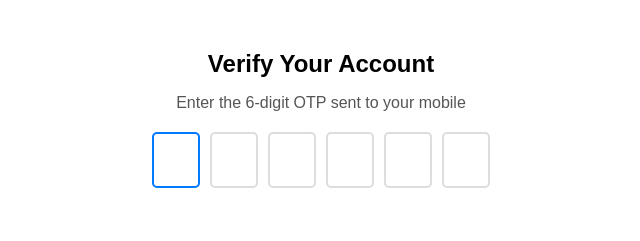
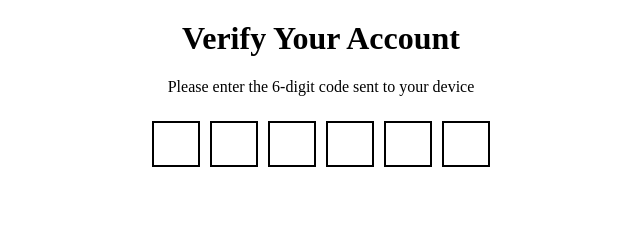
Before and after one commit to acciojob/OTP-Aditi0090, a website: page main.html in a window 1280 px wide. Shown: the whole page, without its empty margins (319-959 px from the left). Drawn offline with Linux system fonts and the light colour scheme.

Commit message:
created a submission

```diff
--- a/main.html
+++ b/main.html
@@ -1,26 +1,73 @@
 <!DOCTYPE html>
-<html lang="en">
+
+<html>
+
 <head>
-    <meta charset="UTF-8">
-    <meta name="viewport" content="width=device-width, initial-scale=1.0">
-    <title>OTP Verification</title>
-    <link rel="stylesheet" href="styles.css">
+	<link rel="stylesheet" href="styles.css">
+	<style>
+		#verification_heading {
+    text-align: center;
+    margin-top: 20px;
+}
+
+#verification_subtext {
+    text-align: center;
+    margin-top: 10px;
+}
+
+.code-container {
+    display: flex;
+    justify-content: center;
+    margin-top: 20px;
+}
+
+.code {
+    width: 40px;
+    height: 40px;
+    font-size: 20px;
+    text-align: center;
+    margin: 5px;
+    border: 2px solid #000;
+}
+
+	</style>
 </head>
+
 <body>
+	<h1 id="verification_heading">Verify Your Account</h1>
+    <p id="verification_subtext">Please enter the 6-digit code sent to your device</p>
+    <div class="code-container">
+        <input type="text" id="code-1" class="code" maxlength="1">
+        <input type="text" id="code-2" class="code" maxlength="1">
+        <input type="text" id="code-3" class="code" maxlength="1">
+        <input type="text" id="code-4" class="code" maxlength="1">
+        <input type="text" id="code-5" class="code" maxlength="1">
+        <input type="text" id="code-6" class="code" maxlength="1">
+    </div>
+	<!-- the entire body must be written by student -->
+    <script type="text/javascript" src="./script.js">
+		const inputs = document.querySelectorAll('.code');
 
-    <h2 id="verification_heading">Verify Your Account</h2>
-    <p id="verification_subtext">Enter the 6-digit OTP sent to your mobile</p>
+inputs.forEach((input, index) => {
+    input.addEventListener('input', () => {
+        if (input.value !== '') {
+            if (index < inputs.length - 1) {
+                inputs[index + 1].focus();
+            }
+        }
+    });
 
-    <div class="code-container">
-        <input type="text" maxlength="1" class="code" id="code-1" autofocus>
-        <input type="text" maxlength="1" class="code" id="code-2">
-        <input type="text" maxlength="1" class="code" id="code-3">
-        <input type="text" maxlength="1" class="code" id="code-4">
-        <input type="text" maxlength="1" class="code" id="code-5">
-        <input type="text" maxlength="1" class="code" id="code-6">
-    </div>
+    input.addEventListener('keydown', (e) => {
+        if (e.key === 'Backspace' && index > 0 && input.value === '') {
+            inputs[index - 1].focus();
+        }
+    });
+});
 
-    <script src="script.js"></script>
+inputs[0].focus();
+
+	</script>
 
 </body>
+
 </html>
--- a/script.js
+++ b/script.js
@@ -1,38 +1,38 @@
-document.addEventListener("DOMContentLoaded", () => {
-    const codes = document.querySelectorAll(".code");
+// document.addEventListener("DOMContentLoaded", () => {
+//     const codes = document.querySelectorAll(".code");
 
-    codes.forEach((input, index) => {
-        input.addEventListener("input", (e) => {
-            if (e.target.value.match(/[0-9]/)) {
-                e.target.classList.add("focused");
-                const nextInput = codes[index + 1];
+//     codes.forEach((input, index) => {
+//         input.addEventListener("input", (e) => {
+//             if (e.target.value.match(/[0-9]/)) {
+//                 e.target.classList.add("focused");
+//                 const nextInput = codes[index + 1];
 
-                if (nextInput) {
-                    nextInput.focus();
-                }
-            } else {
-                e.target.value = ""; // Clear invalid input
-            }
-        });
+//                 if (nextInput) {
+//                     nextInput.focus();
+//                 }
+//             } else {
+//                 e.target.value = ""; // Clear invalid input
+//             }
+//         });
 
-        input.addEventListener("keydown", (e) => {
-            if (e.key === "Backspace") {
-                if (e.target.value === "") {
-                    const prevInput = codes[index - 1];
-                    if (prevInput) {
-                        prevInput.focus();
-                        prevInput.classList.add("focused");
-                    }
-                }
-            }
-        });
+//         input.addEventListener("keydown", (e) => {
+//             if (e.key === "Backspace") {
+//                 if (e.target.value === "") {
+//                     const prevInput = codes[index - 1];
+//                     if (prevInput) {
+//                         prevInput.focus();
+//                         prevInput.classList.add("focused");
+//                     }
+//                 }
+//             }
+//         });
 
-        input.addEventListener("focus", () => {
-            input.classList.add("focused");
-        });
+//         input.addEventListener("focus", () => {
+//             input.classList.add("focused");
+//         });
 
-        input.addEventListener("blur", () => {
-            input.classList.remove("focused");
-        });
-    });
-});
+//         input.addEventListener("blur", () => {
+//             input.classList.remove("focused");
+//         });
+//     });
+// });
--- a/styles.css
+++ b/styles.css
@@ -1,4 +1,4 @@
-body {
+/* body {
     font-family: Arial, sans-serif;
     text-align: center;
     margin: 50px;
@@ -35,3 +35,4 @@ body {
 .code:focus {
     border-color: #007bff;
 }
+ */
```
